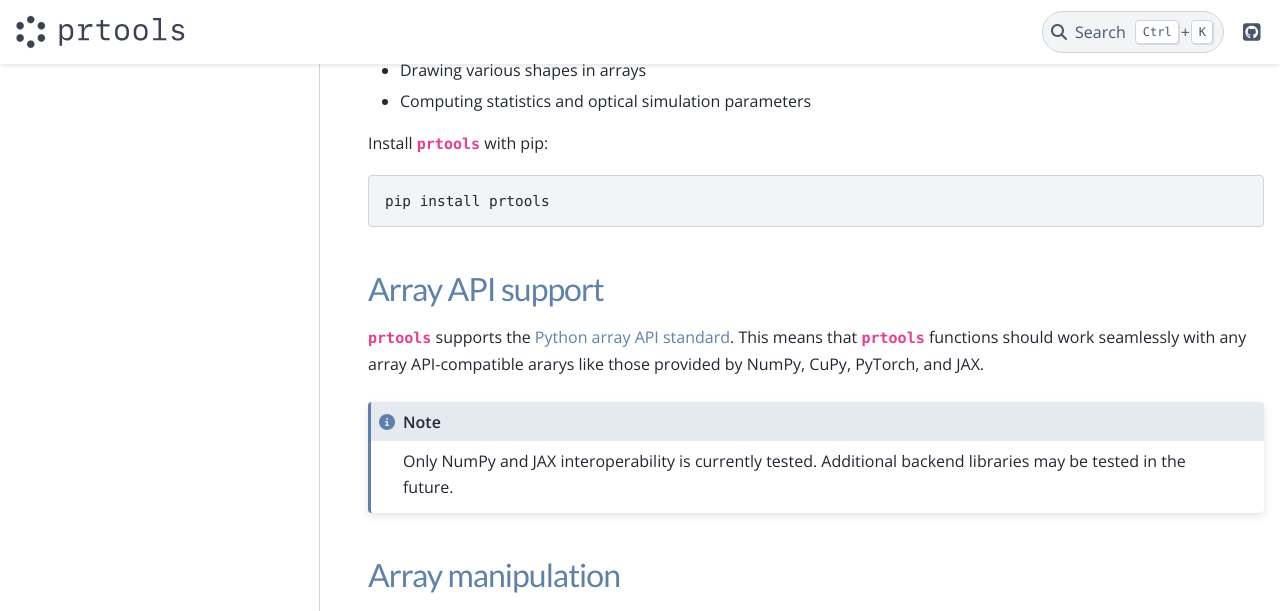
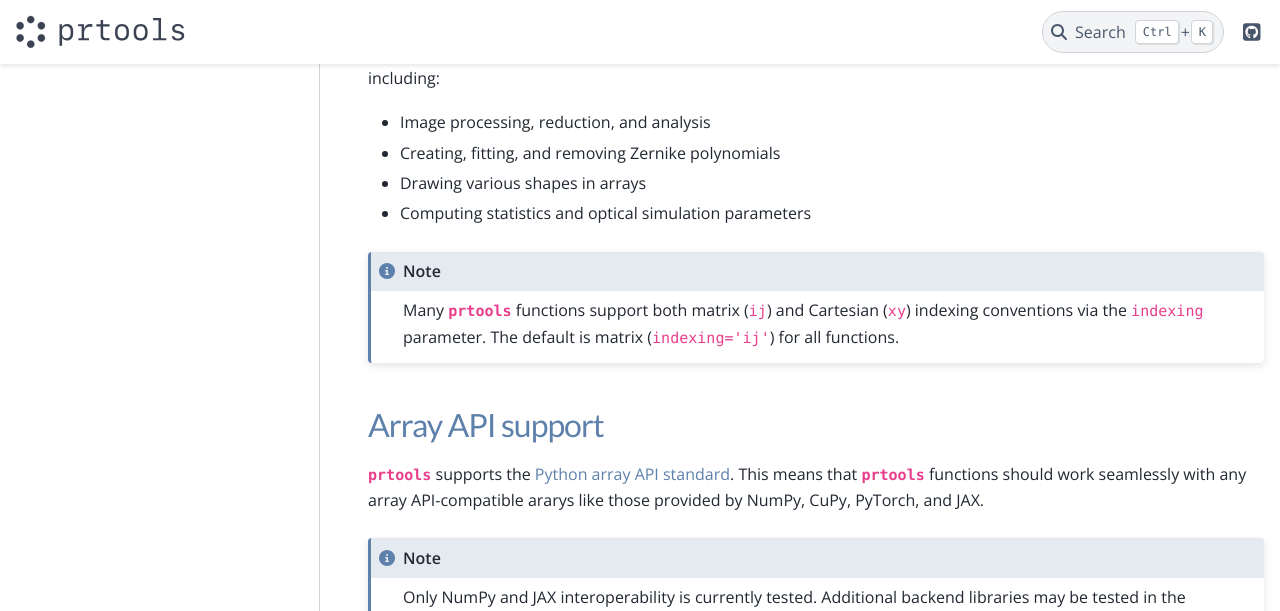
Before and after one commit to andykee/prtools, a Sphinx documentation site: the page built from docs/index.rst, in a window 1280 px wide and 1400 px high, scrolled down 377 px. Shown: the top 611 px of the window. Built offline with Sphinx 7.4.7 and the PyData theme 0.15.4, drawn with Linux system fonts in a browser that asks for light colours; some of the changed text lies outside the part shown; grey boxes are pictures that could not be loaded.

Commit message:
Update docs

```diff
--- a/docs/index.rst
+++ b/docs/index.rst
@@ -8,6 +8,12 @@
 `Issue Tracker <https://github.com/andykee/prtools/issues>`_ |
 `Releases <https://github.com/andykee/prtools/releases>`_
 
+**Installation**: install :mod:`prtools` with pip
+
+.. code-block:: bash
+
+    pip install prtools
+
 The :mod:`prtools` library provides functionality and tools that may be
 useful when performing image-based phase retrieval including:
 
@@ -16,13 +22,14 @@
 * Drawing various shapes in arrays
 * Computing statistics and optical simulation parameters
 
-Install :mod:`prtools` with pip:
+.. note::
 
-.. code-block:: bash
+   Many :mod:`prtools` functions support both matrix (``ij``) and Cartesian
+   (``xy``) indexing conventions via the ``indexing`` parameter. The default is
+   matrix (``indexing='ij'``) for all functions.
 
-    pip install prtools
 
-.. currentmodule:: prtools
+   .. currentmodule:: prtools
 
 
 Array API support
```
Also changed, not shown: other parts of docs/index.rst (+0 -7 lines).
